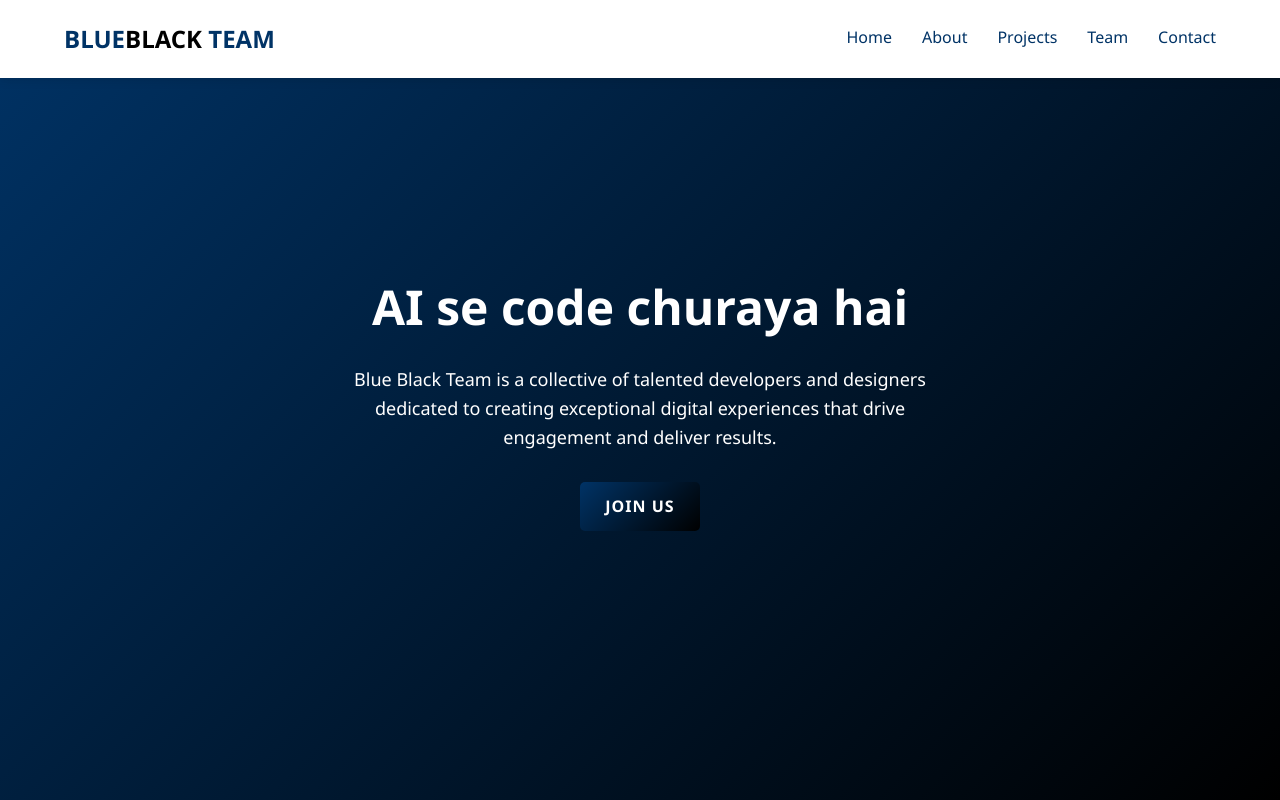
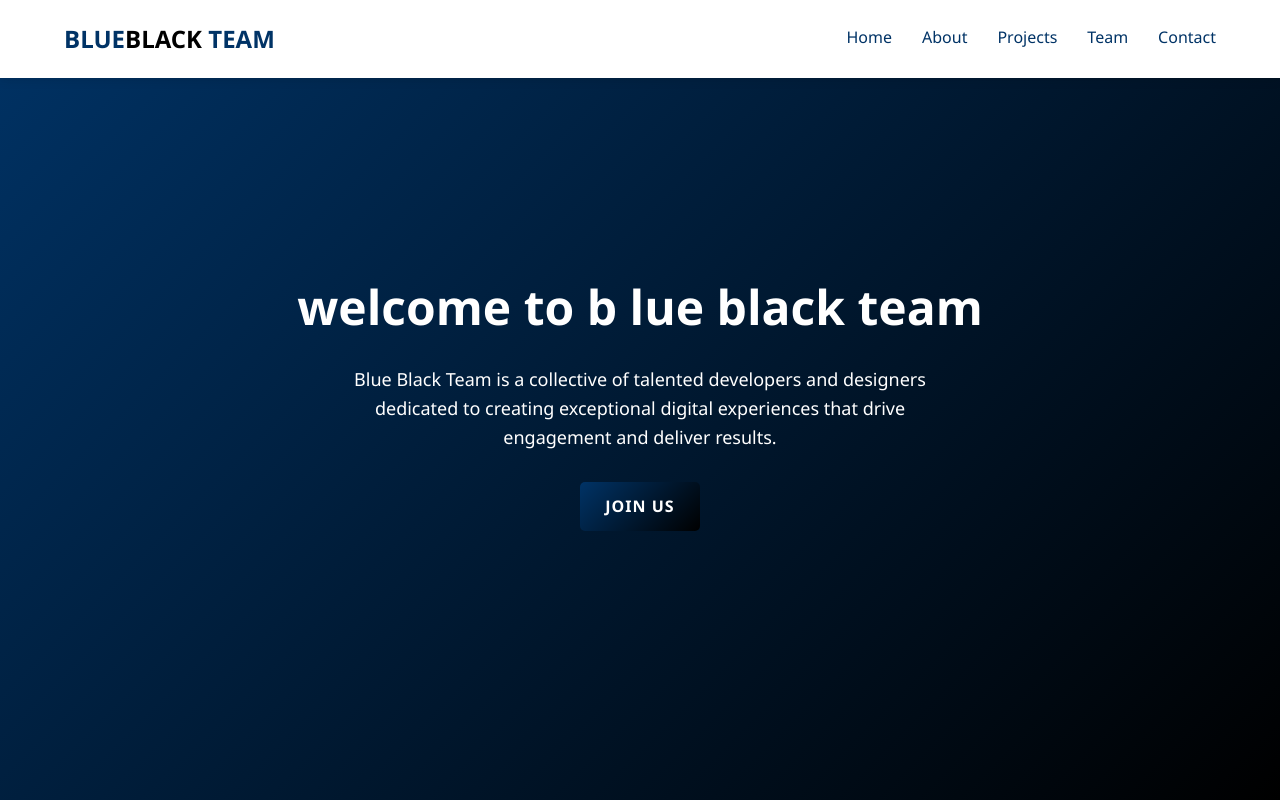
Before and after one commit to ashishme0/test-project, a plain HTML site: page index.html in a window 1280 px wide. Shown: the top 800 px of the page. Drawn offline with Linux system fonts and the light colour scheme.

Commit message:
Update index.html

```diff
--- a/index.html
+++ b/index.html
@@ -484,7 +484,7 @@
     <section id="hero">
         <div class="container">
             <div class="hero-content">
-                <h1 class="hero-tagline">AI se code churaya hai </h1>
+                <h1 class="hero-tagline">welcome to b lue black team</h1>
                 <p class="hero-description">Blue Black Team is a collective of talented developers and designers dedicated to creating exceptional digital experiences that drive engagement and deliver results.</p>
                 <a href="#contact" class="btn">Join Us</a>
             </div>
```
